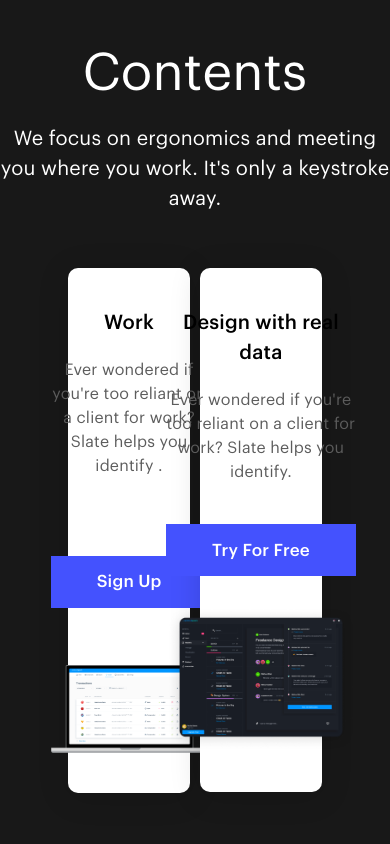
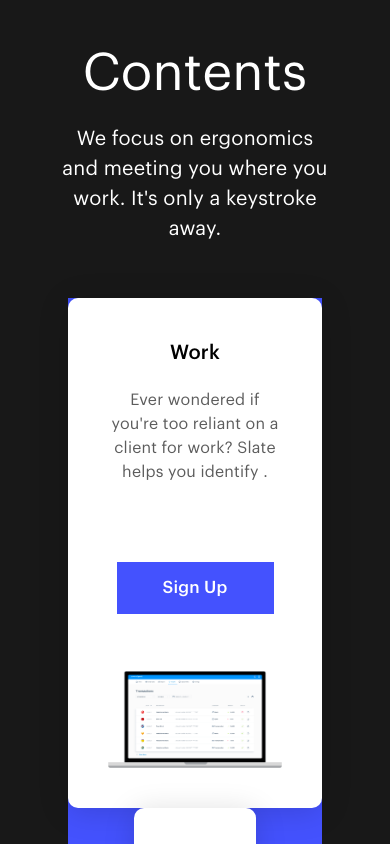
Before and after one commit to TheDa21crj/Landing-Page, a React (Create React App) app: page / in a window 390 px wide. Shown: the part 2760-3604 px from the top of the page. Built offline with nearby package versions, Linux system fonts and the light colour scheme.

Commit message:
Update Contents.css

```diff
--- a/src/Components/Css/Contents.css
+++ b/src/Components/Css/Contents.css
@@ -129,5 +129,15 @@
 }
 
 @media only screen and (max-width: 550px) {
-    .ContentsHeadPTag {}
+    .ContentsWefocusPTag {
+        width: 70%;
+        margin-left: 15%;
+    }
+    .ContentsRowDiv {
+        flex-direction: column;
+        background-color: #4452fe;
+    }
+    .ContentLefthtDiv {
+        width: 100%;
+    }
 }
```
